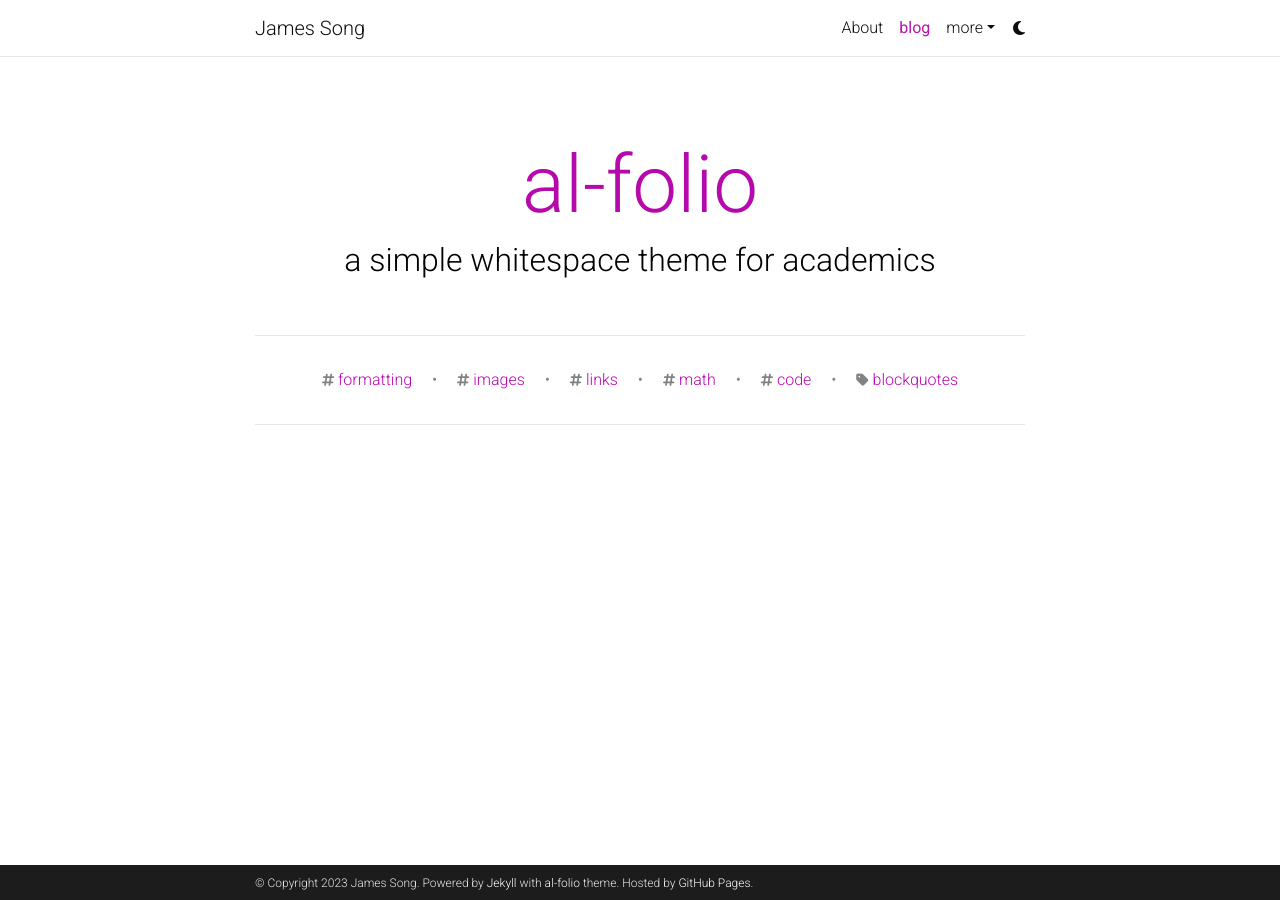
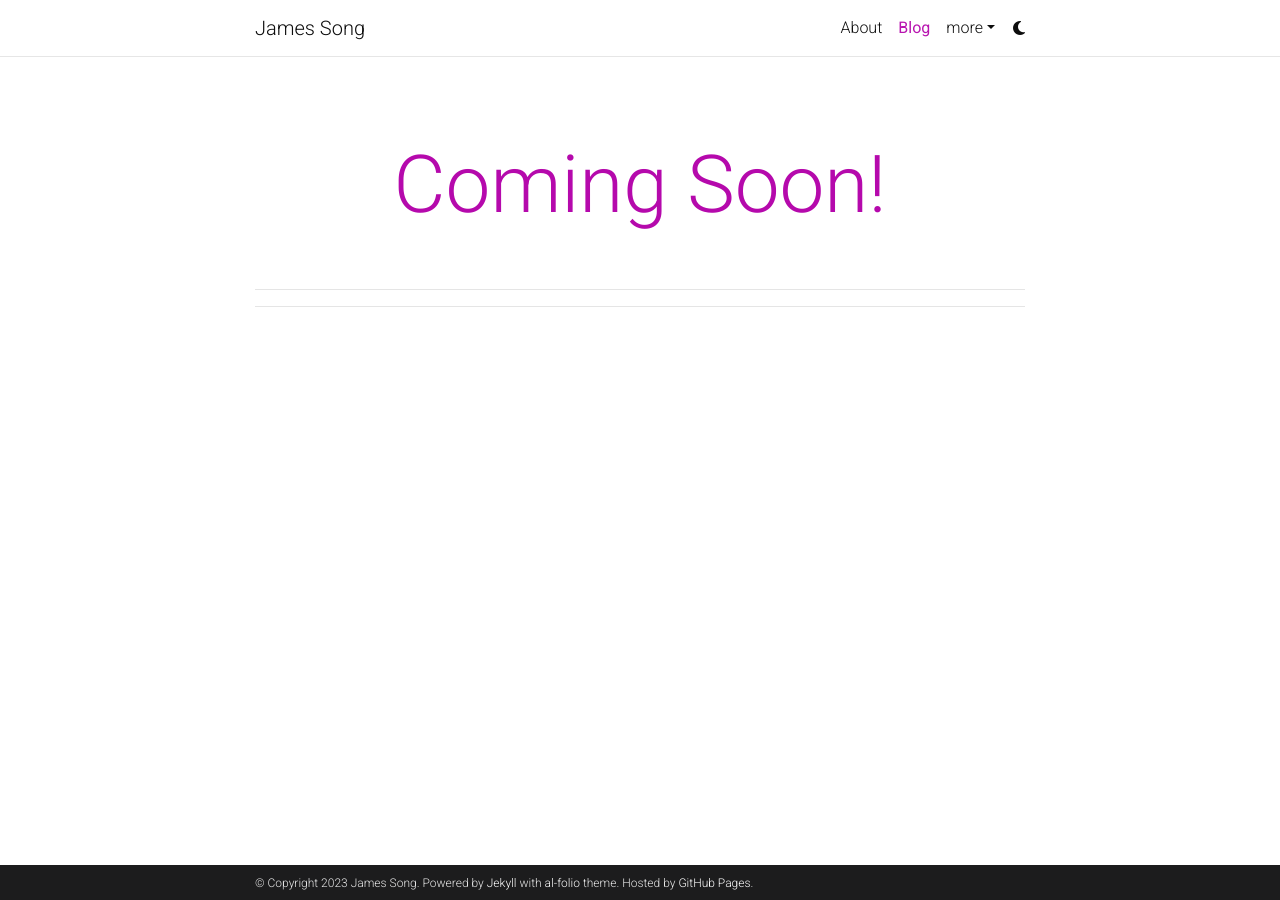
Before and after one commit to james-hx-song/james-hx-song.github.io, a Jekyll site: the page built from blog/index.html, in a window 1280 px wide. Built offline with Jekyll 4.4.1, drawn with Linux system fonts in a browser that asks for light colours; the list of posts is cut into pages by our own code; comment, search, counter and statistics services are not loaded; a style sheet for code colours, icons or effects is not loaded.

Commit message:
changed blog display page

```diff
--- a/_config.yml
+++ b/_config.yml
@@ -119,9 +119,9 @@ bing_site_verification:  # out your bing-site-verification ID (Bing Webmaster)
 # Blog
 # -----------------------------------------------------------------------------
 
-blog_name: al-folio # blog_name will be displayed in your blog page
-blog_nav_title: blog # your blog must have a title for it to be displayed in the nav bar
-blog_description: a simple whitespace theme for academics
+blog_name: Coming Soon! # blog_name will be displayed in your blog page
+blog_nav_title: Blog # your blog must have a title for it to be displayed in the nav bar
+blog_description:
 permalink: /blog/:year/:title/
 
 # Pagination
@@ -264,8 +264,8 @@ jekyll-archives:
     tag: '/blog/tag/:name/'
     category: '/blog/category/:name/'
 
-display_tags: ['formatting', 'images', 'links', 'math', 'code'] # these tags will be displayed on the front page of your blog
-display_categories: ['blockquotes'] # these categories will be displayed on the front page of your blog
+display_tags: [] # these tags will be displayed on the front page of your blog
+display_categories: [] # these categories will be displayed on the front page of your blog
 
 # -----------------------------------------------------------------------------
 # Jekyll Scholar
```
